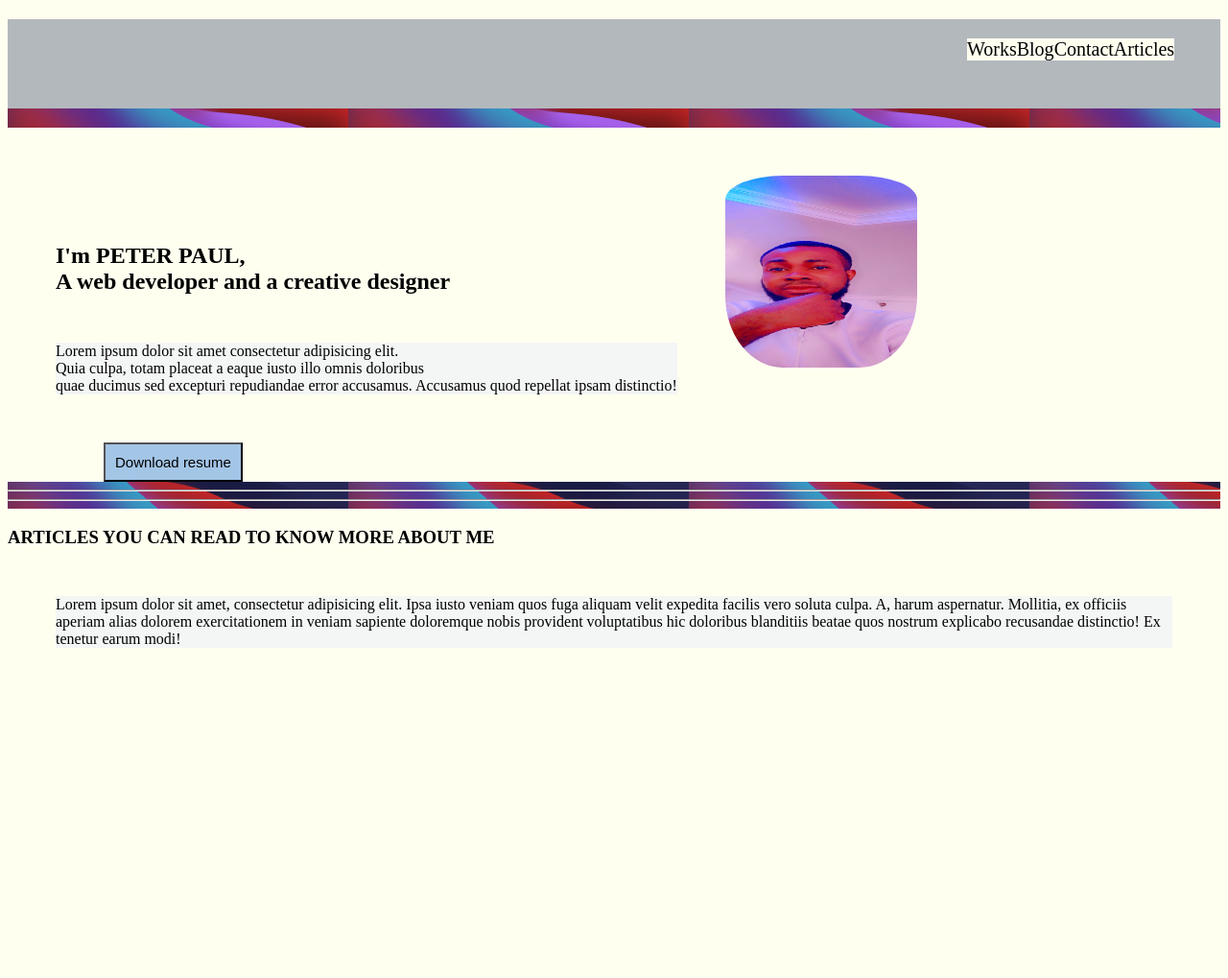
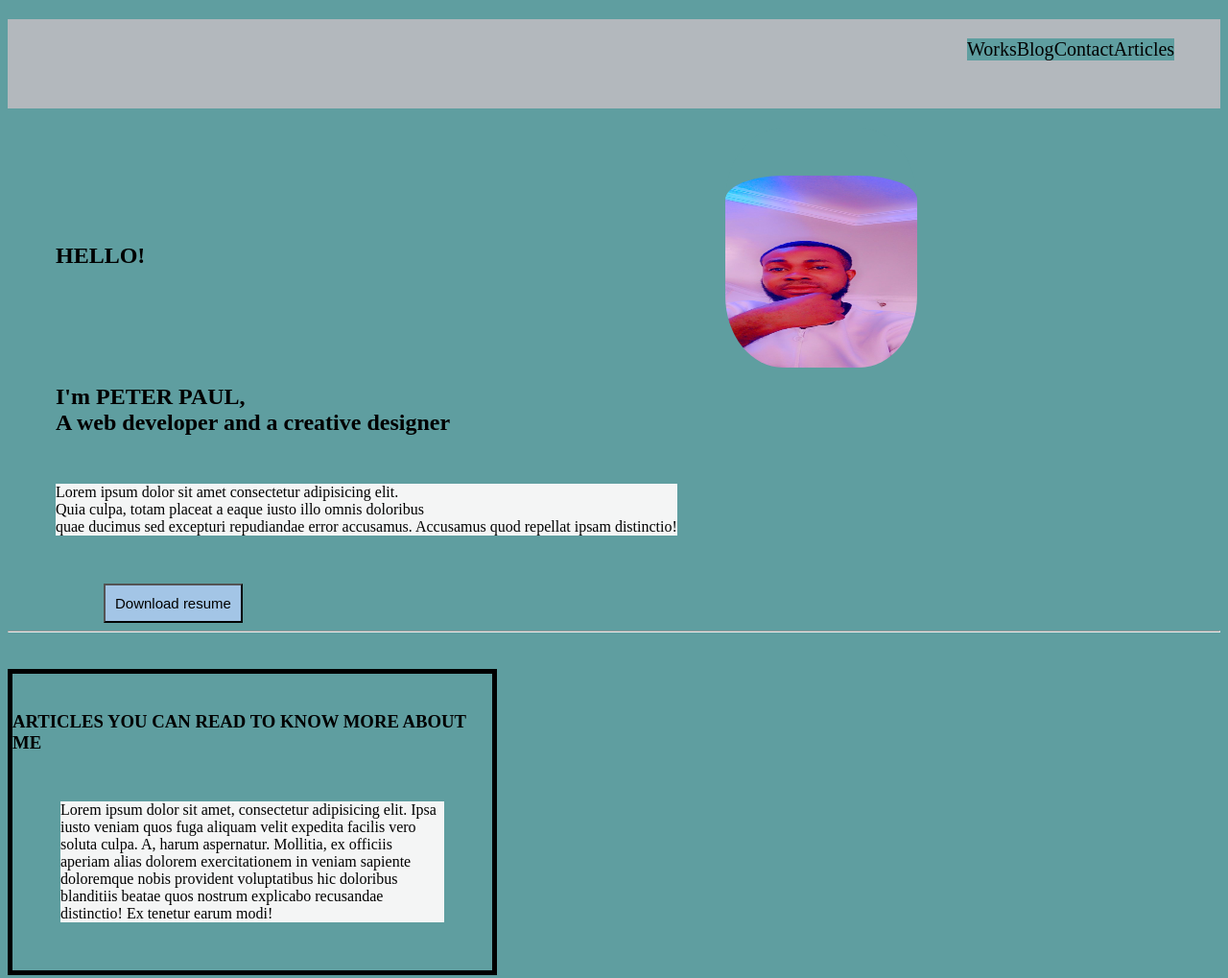
Before and after one commit to paulopeter/my-portfolio, a plain HTML site: page Peter's portfolio/index.html in a window 1280 px wide. Shown: the whole page at 96% size. Before the commit the page ends 800 px from the top, so only its background shows below. Drawn offline with Linux system fonts and the light colour scheme.

Commit message:
Add files via upload
new work

```diff
--- a/Peter's portfolio/index.html
+++ b/Peter's portfolio/index.html
@@ -23,6 +23,7 @@
 
   <section>
     <div class="para-1">
+      <h1>HELLO!</h1>
       <h1> <span class="blue"> I'm PETER PAUL,</span> <br> <span class="gray"> A web developer and a creative designer</span></h1>
       <p>
         Lorem ipsum dolor sit amet
@@ -37,17 +38,13 @@
         <img src="./img/Snapchat-262483452.jpg" alt="">
 
   </section>
-<hr>
-<hr>
 
-<style>
-  body {
-    background-image: url('./img/Smooth\ background\ blur\ \(Community\).png');
-  }
-  </style>
+
+
+  <hr>
 
   <section>
-    <div>
+    <div class="section-2">
       <h3>
         ARTICLES YOU CAN READ TO KNOW MORE ABOUT ME
       </h3>
--- a/Peter's portfolio/style.css
+++ b/Peter's portfolio/style.css
@@ -1,5 +1,4 @@
-*{
-  background-color: ivory;
+*{background-color: cadetblue;
 }
 
 
@@ -56,3 +55,10 @@ background-color: rgb(244, 245, 245);
 .btn:hover, li:hover {
   background-color: rgb(212, 213, 243);
 }
+
+.section-2{
+border:solid 5px black;
+width: 500px;
+padding-top:20px;
+margin-top: 30px;
+}
```
